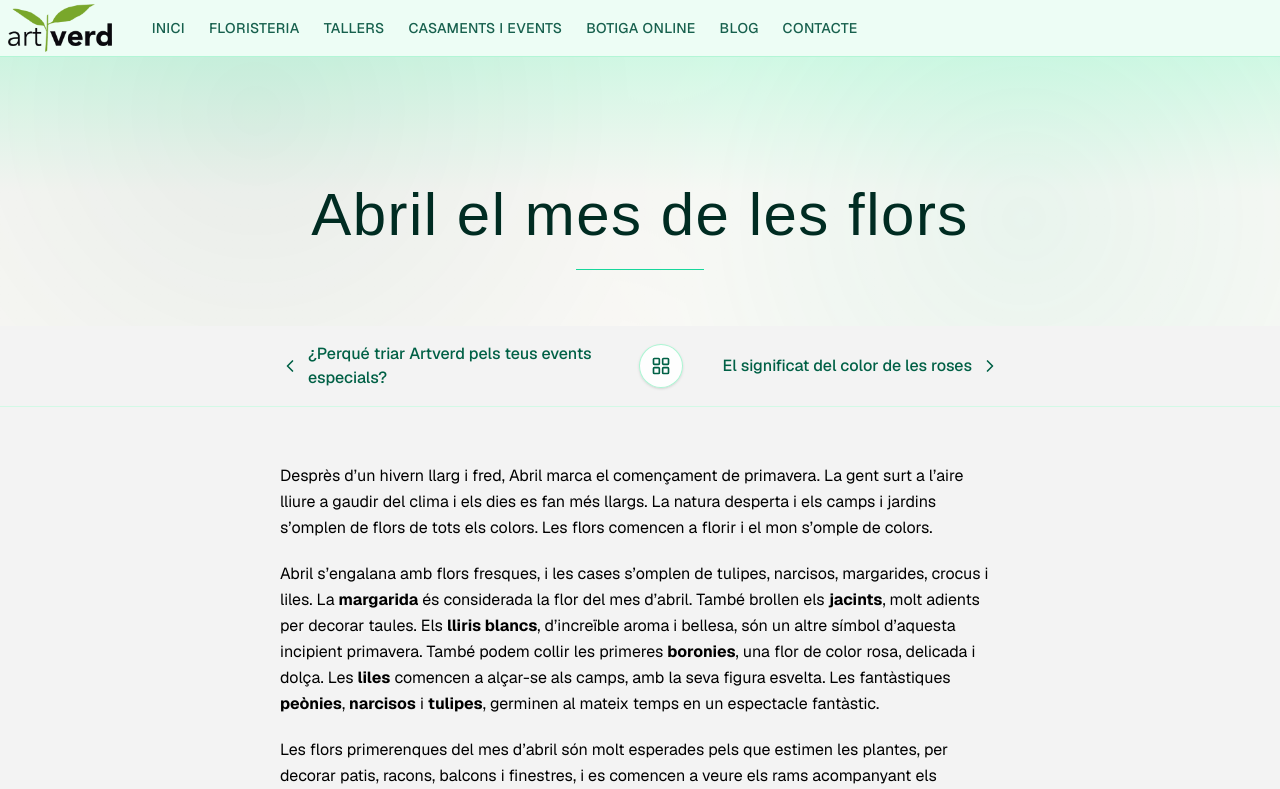
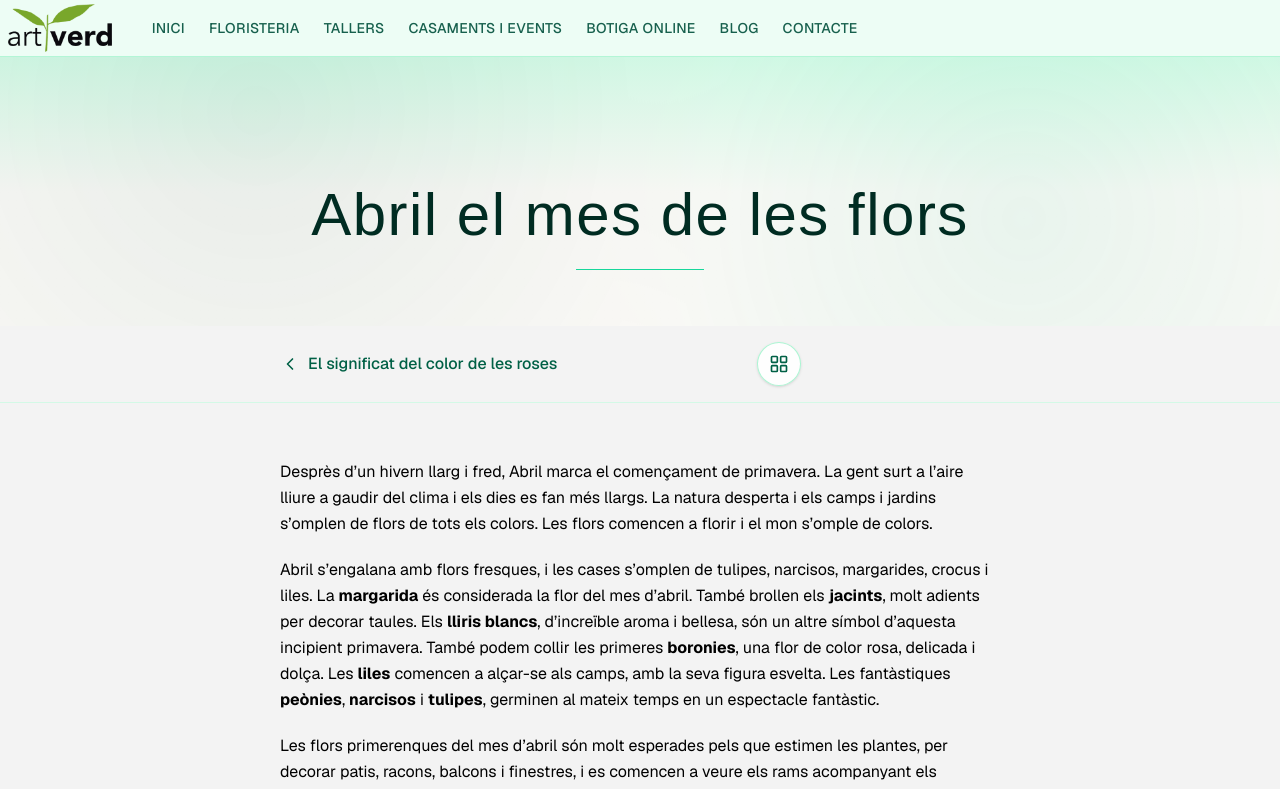
Before and after one commit to antonioballesteros/next-artverd, a Next.js app: page /blog/abril-el-mes-de-les-flors in a window 1280 px wide. Shown: the top 789 px of the page. Built offline with nearby package versions, Linux system fonts and the light colour scheme; a web font is replaced by a local one.

Commit message:
Update blog article navigation by adding previous and next post links in AbrilMesFlorsArticle and ElSignificatRosesArticle. Adjust PerqueTriarArtverdArticle to reflect new navigation structure. Modify migrated blog slugs to ensure consistency across articles.

```diff
--- a/components/blog/articles/AbrilMesFlorsArticle.tsx
+++ b/components/blog/articles/AbrilMesFlorsArticle.tsx
@@ -11,11 +11,6 @@ import {
 } from "@/lib/blog/abrilMesFlorsContent";
 
 const PREV_POST = {
-  href: "/blog/perque-triar-art-verd-pels-teus-events-especials",
-  label: "¿Perqué triar Artverd pels teus events especials?",
-};
-
-const NEXT_POST = {
   href: "/blog/el-significat-del-color-de-les-roses",
   label: "El significat del color de les roses",
 };
@@ -28,8 +23,6 @@ export function AbrilMesFlorsArticle() {
       <BlogArticlePostNav
         prevHref={PREV_POST.href}
         prevLabel={PREV_POST.label}
-        nextHref={NEXT_POST.href}
-        nextLabel={NEXT_POST.label}
       />
 
       <article className="relative mx-auto max-w-3xl px-4 py-10 pb-6 md:px-6 md:py-14">
--- a/components/blog/articles/ElSignificatRosesArticle.tsx
+++ b/components/blog/articles/ElSignificatRosesArticle.tsx
@@ -11,6 +11,10 @@ import {
 } from "@/lib/blog/elSignificatRosesContent";
 
 const PREV_POST = {
+  href: "/blog/perque-triar-art-verd-pels-teus-events-especials",
+  label: "¿Perqué triar Artverd pels teus events especials?",
+};
+const NEXT_POST = {
   href: "/blog/abril-el-mes-de-les-flors",
   label: "Abril el mes de les flors",
 };
@@ -24,7 +28,12 @@ export function ElSignificatRosesArticle() {
         imageAlt="Roses de diversos colors per Sant Jordi"
       />
 
-      <BlogArticlePostNav prevHref={PREV_POST.href} prevLabel={PREV_POST.label} />
+      <BlogArticlePostNav
+        prevHref={PREV_POST.href}
+        prevLabel={PREV_POST.label}
+        nextHref={NEXT_POST.href}
+        nextLabel={NEXT_POST.label}
+      />
 
       <article className="relative mx-auto max-w-3xl px-4 py-10 pb-6 md:px-6 md:py-14">
         <div className="space-y-5 text-[0.98rem] leading-relaxed text-black md:text-base">
--- a/components/blog/articles/PerqueTriarArtverdArticle.tsx
+++ b/components/blog/articles/PerqueTriarArtverdArticle.tsx
@@ -12,8 +12,8 @@ import {
 } from "@/lib/blog/perqueTriarArtVerdContent";
 
 const NEXT_POST = {
-  href: "/blog/abril-el-mes-de-les-flors",
-  label: "Abril el mes de les flors",
+  href: "/blog/el-significat-del-color-de-les-roses",
+  label: "El significat del color de les roses",
 };
 
 interface EventReasonSectionProps {
@@ -22,7 +22,11 @@ interface EventReasonSectionProps {
   animationIndex: number;
 }
 
-function EventReasonSection({ title, body, animationIndex }: EventReasonSectionProps) {
+function EventReasonSection({
+  title,
+  body,
+  animationIndex,
+}: EventReasonSectionProps) {
   const delayMs = 140 + animationIndex * 70;
 
   return (
@@ -53,7 +57,10 @@ export function PerqueTriarArtverdArticle() {
         imageAlt="Flors i decoració per a esdeveniments especials"
       />
 
-      <BlogArticlePostNav nextHref={NEXT_POST.href} nextLabel={NEXT_POST.label} />
+      <BlogArticlePostNav
+        nextHref={NEXT_POST.href}
+        nextLabel={NEXT_POST.label}
+      />
 
       <article className="relative mx-auto max-w-3xl px-4 py-10 pb-6 md:px-6 md:py-14">
         <div className="space-y-5 text-[0.98rem] leading-relaxed text-black md:text-base">
@@ -85,14 +92,16 @@ export function PerqueTriarArtverdArticle() {
 
         <p
           className="mt-12 text-[0.98rem] leading-relaxed text-black motion-safe:animate-[blog-section-reveal_0.65s_ease-out_forwards] motion-safe:opacity-0 motion-reduce:animate-none motion-reduce:opacity-100 md:text-base"
-          style={{ animationDelay: `${140 + PERQUE_TRIAR_ARTVERD_REASONS.length * 70 + 40}ms` }}
+          style={{
+            animationDelay: `${140 + PERQUE_TRIAR_ARTVERD_REASONS.length * 70 + 40}ms`,
+          }}
         >
           {PERQUE_TRIAR_ARTVERD_CLOSING_SEGMENTS.map((segment, index) =>
             segment.type === "strong" ? (
               <strong key={index}>{segment.value}</strong>
             ) : (
               <span key={index}>{segment.value}</span>
-            ),
+            )
           )}
         </p>
 
--- a/lib/blog/migratedBlogSlugs.ts
+++ b/lib/blog/migratedBlogSlugs.ts
@@ -1,7 +1,7 @@
 export const MIGRATED_BLOG_SLUGS = [
   "perque-triar-art-verd-pels-teus-events-especials",
+  "el-significat-del-color-de-les-roses",
   "abril-el-mes-de-les-flors",
-  "el-significat-del-color-de-les-roses",
 ] as const;
 
 export type MigratedBlogSlug = (typeof MIGRATED_BLOG_SLUGS)[number];
```
